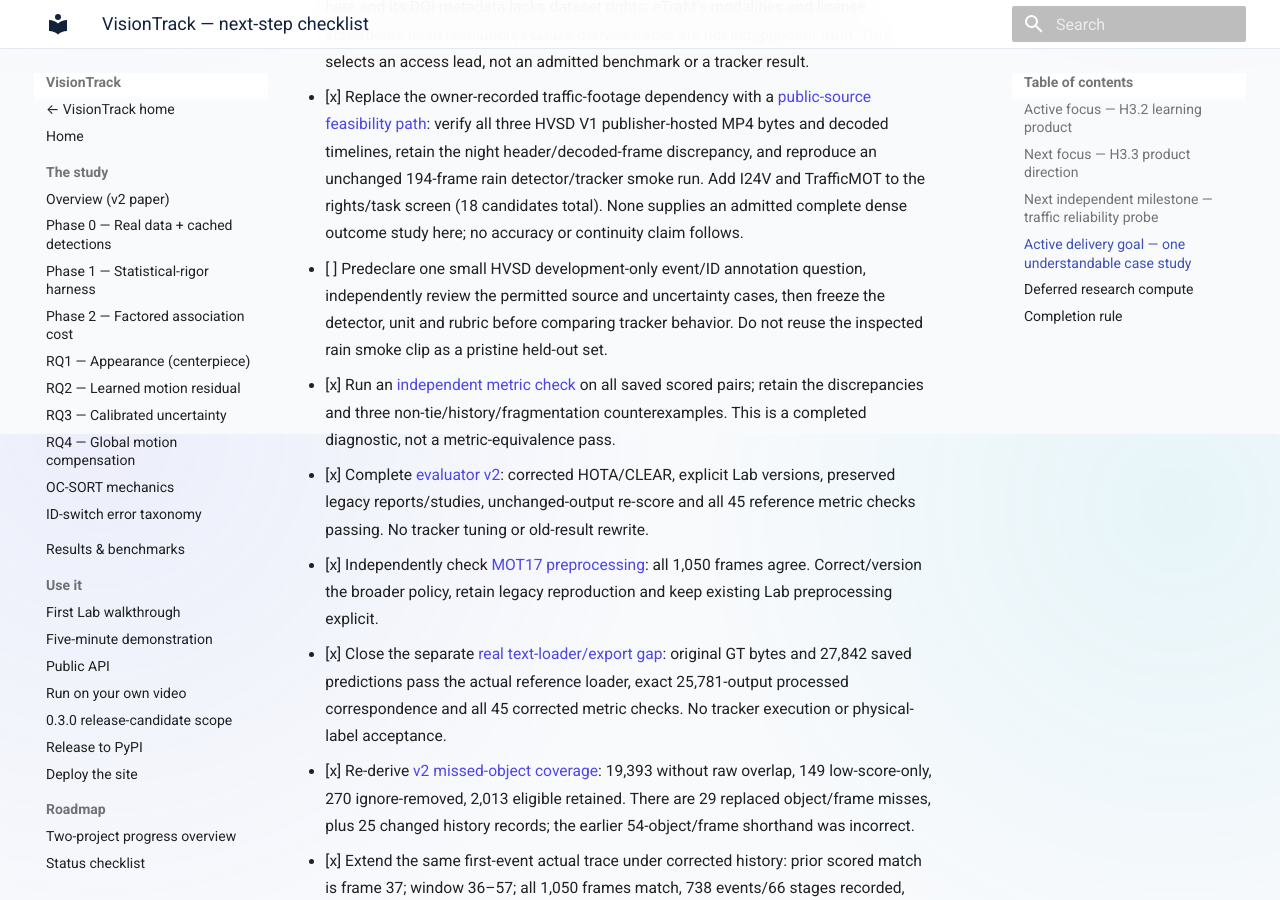
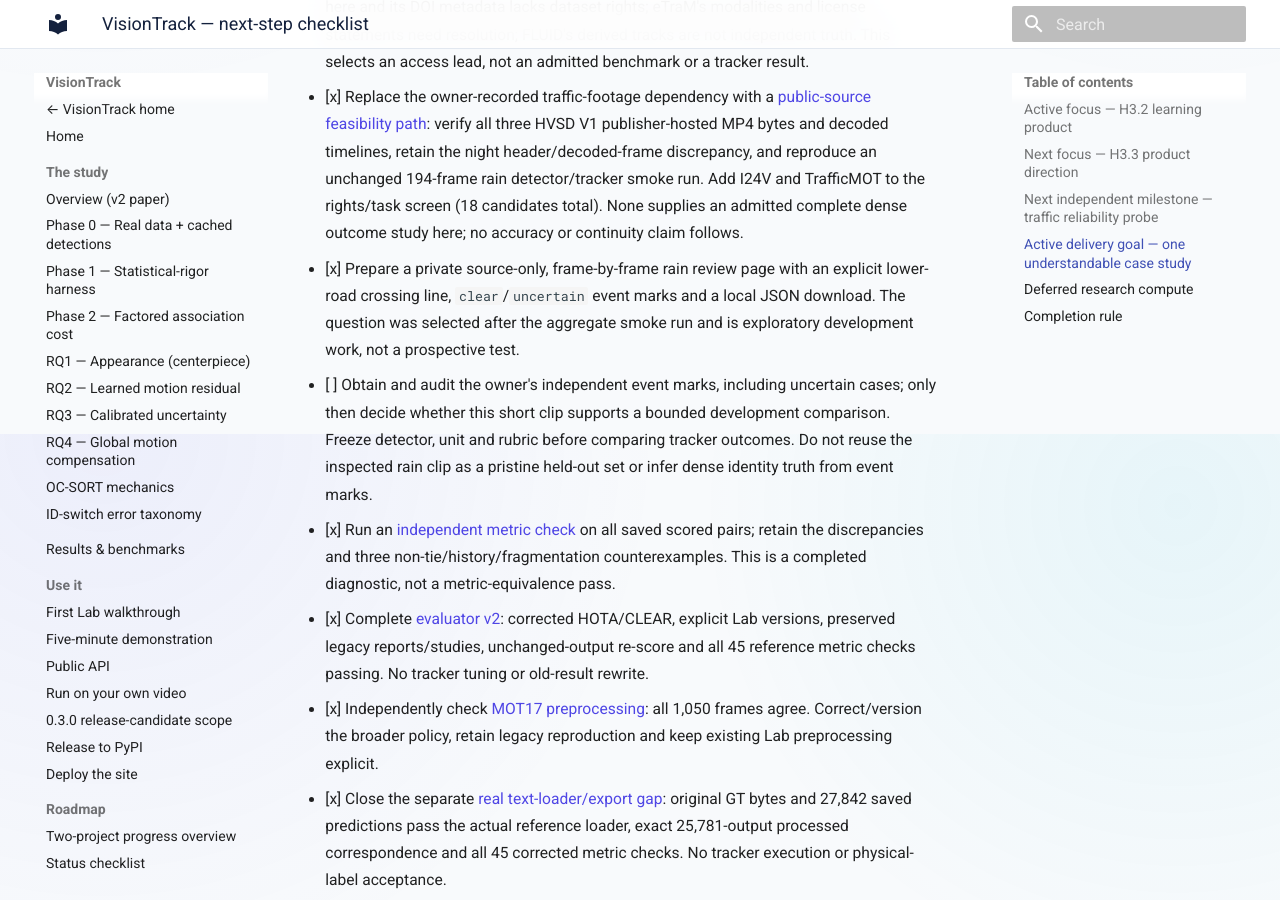
Before and after one commit to hulagerushikesh/visiontrack, an MkDocs documentation site: the page built from docs/NEXT_STEPS.md, in a window 1280 px wide and 900 px high, scrolled down 14866 px. Built offline with MkDocs 1.6.1 and Material for MkDocs 9.7.7, drawn with Linux system fonts in a browser that asks for light colours.

```diff
--- a/docs/NEXT_STEPS.md
+++ b/docs/NEXT_STEPS.md
@@ -533,10 +533,15 @@ See the [showcase milestone, audience and conditional effort estimates](SHOWCASE
       unchanged 194-frame rain detector/tracker smoke run. Add I24V and TrafficMOT
       to the rights/task screen (18 candidates total). None supplies an admitted
       complete dense outcome study here; no accuracy or continuity claim follows.
-- [ ] Predeclare one small HVSD development-only event/ID annotation question,
-      independently review the permitted source and uncertainty cases, then
-      freeze the detector, unit and rubric before comparing tracker behavior.
-      Do not reuse the inspected rain smoke clip as a pristine held-out set.
+- [x] Prepare a private source-only, frame-by-frame rain review page with an
+      explicit lower-road crossing line, `clear`/`uncertain` event marks and a
+      local JSON download. The question was selected after the aggregate smoke
+      run and is exploratory development work, not a prospective test.
+- [ ] Obtain and audit the owner's independent event marks, including uncertain
+      cases; only then decide whether this short clip supports a bounded
+      development comparison. Freeze detector, unit and rubric before comparing
+      tracker outcomes. Do not reuse the inspected rain clip as a pristine
+      held-out set or infer dense identity truth from event marks.
 - [x] Run an [independent metric check](REAL_DATA_METRIC_CHECK.md) on all saved
       scored pairs; retain the discrepancies and three non-tie/history/fragmentation
       counterexamples. This is a completed diagnostic, not a metric-equivalence pass.
```
Also changed, not shown: docs/PROGRESS_OVERVIEW.md (+3 -1 lines), docs/PUBLIC_TRAFFIC_VIDEO_FEASIBILITY.md (+8 -1 lines).
